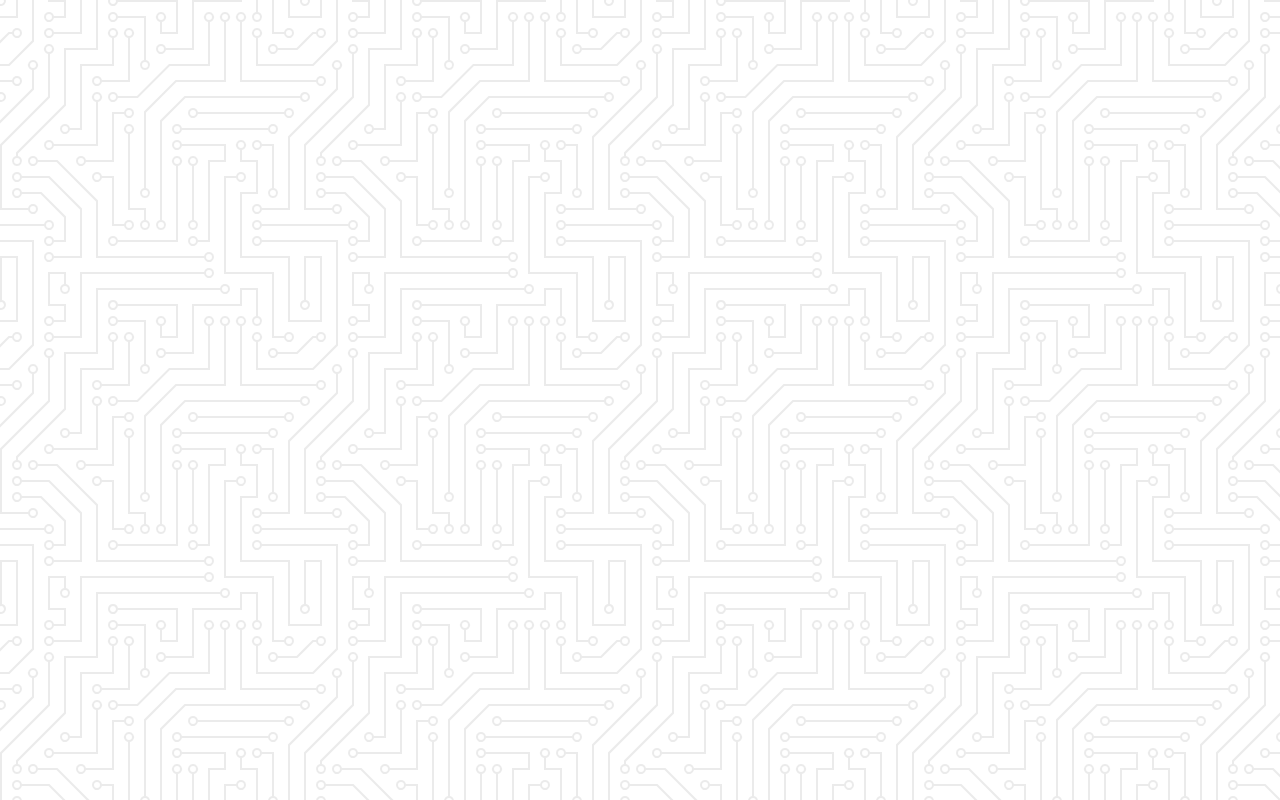
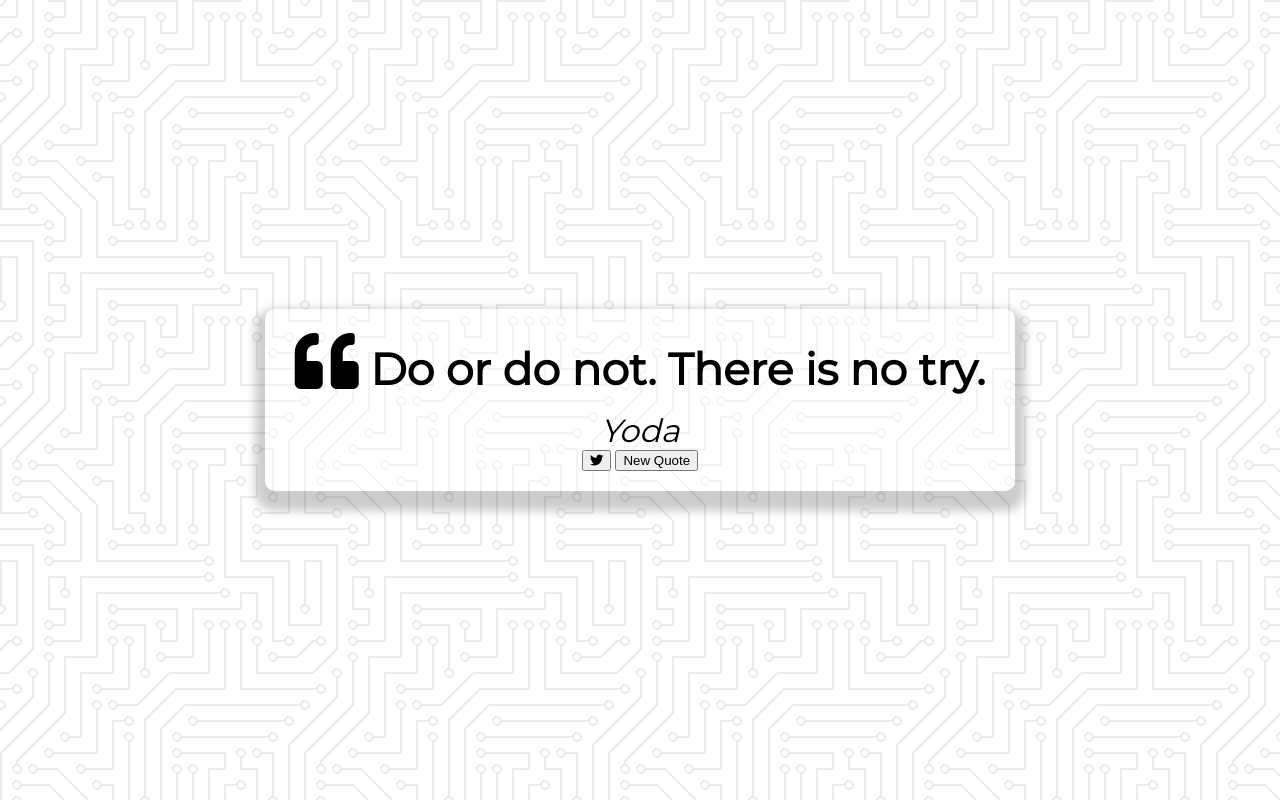
Before and after one commit to DiegoPlancarte/quote-generator, a plain HTML site: page index.html in a window 1280 px wide. Drawn offline with Linux system fonts and the light colour scheme.

Commit message:
Created structure for html, including classes for styling. Created initial styling.

```diff
--- a/index.html
+++ b/index.html
@@ -9,6 +9,24 @@
   <link rel="stylesheet" href="style.css">
 </head>
 <body>
+  <div class="quote-container" id="quote-container">
+    <!-- Quote -->
+    <div class="quote-text">
+      <i class="fas fa-quote-left"></i>
+      <span id="quote">Do or do not. There is no try.</span>
+    </div>
+    <!-- Author -->
+    <div class="quote-author">
+      <span id="author">Yoda</span>
+    </div>
+    <!-- Button -->
+    <div class="button-container">
+      <button class="twitter-button" id="twitter" title="Tweet This!">
+        <i class="fab fa-twitter"></i>
+      </button>
+      <button id="new-quote">New Quote</button>
+    </div>
+  </div>
   <!-- Script -->
   <script src="script.js"></script>
 </body>
--- a/style.css
+++ b/style.css
@@ -17,3 +17,42 @@ body {
   align-items: center;
   justify-content: center;
 }
+
+.quote-container {
+  width: auto;
+  max-width: 900px;
+  padding: 20px 30px;
+  border-radius: 10px;
+  background-color: rgba(255, 255, 255, 0.4);
+  box-shadow: 0 10px 10px 10px rgba(0, 0, 0, 0.2);
+}
+.quote-text {
+  font-size: 2.75rem;
+}
+
+.long-quote {
+  font-size: 2rem;
+}
+
+.fa-quote-left {
+  font-size: 4rem;
+}
+
+.quote-author {
+  margin-top: 15px;
+  font-size: 2rem;
+  font-weight: 400;
+  font-style: italic;
+}
+
+/* Media Query */
+
+@media screen and (max-width: 1000px) {
+  .quote-container {
+    margin: auto 10px;
+  }
+
+  .quote-text {
+    font-size: 2.5rem;
+  }
+}
```
